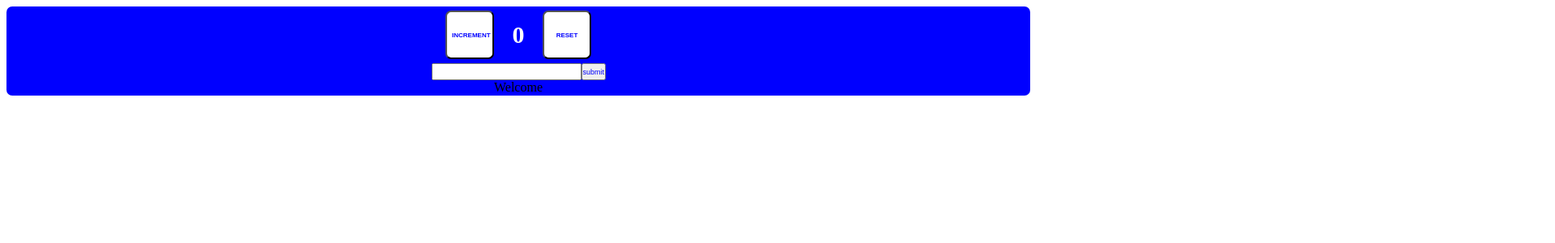
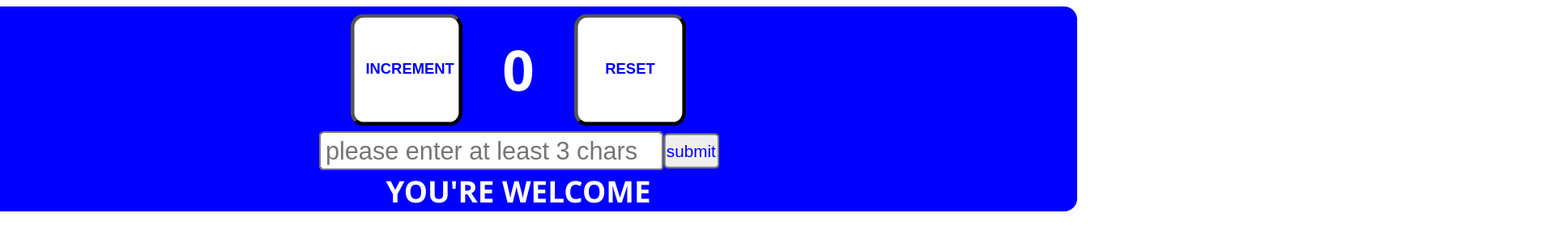
Before and after one commit to Arz-Gev/javascript-techx-lesson3, a plain HTML site: page index.html in a window 1280 px wide. Both pictures are taken after typing "Sample" into the empty fields and a click on the button "submit". Shown: the top 300 px of the page at 81% size, 1920 px wide, since content can reach past the window. Drawn offline with Linux system fonts and the light colour scheme.

Commit message:
fixed little issues, error is just message

```diff
--- a/index.html
+++ b/index.html
@@ -1,12 +1,23 @@
 <!DOCTYPE html>
-<html lang="en">
+<html lang="en" style="overflow: hidden">
   <head>
     <meta charset="UTF-8" />
     <meta name="viewport" content="width=device-width, initial-scale=1.0" />
     <title>Document</title>
+    <style>
+      input:focus {
+        outline: none;
+      }
+    </style>
   </head>
 
-  <body>
+  <body
+    style="
+      transform: scale(2.3);
+      transform-origin: top;
+      font-family: 'Segoe UI', sans-serif;
+    "
+  >
     <div
       style="
         display: flex;
@@ -15,8 +26,7 @@
         align-items: center;
         background-color: blue;
         border-radius: 7px;
-        max-width: 600px;
-        min-width: 100%;
+        width: 600px;
         height: 110px;
         margin: auto;
       "
@@ -78,13 +88,17 @@
       </div>
 
       <div style="display: flex; align-items: center; justify-content: center">
-        <input type="text" id="input" />
+        <input
+          type="text"
+          id="input"
+          placeholder="please enter at least 3 chars"
+        />
         <button
           id="subButton"
           type="button"
           style="
             width: 30px;
-            height: 21px;
+            height: 19px;
             margin: 0 0;
             color: blue;
             font-size: 9px;
--- a/main.js
+++ b/main.js
@@ -22,14 +22,19 @@ res.addEventListener("click", () => {
   disp.textContent = reset();
 });
 
+function pass() {
+  txtout.style.color = "white";
+  txtout.textContent = "YOU'RE WELCOME";
+}
+
+function miss() {
+  txtout.style.color = "red";
+  txtout.textContent = "ERROR: INPUT AT LEAST 3 CHARS";
+}
+
 sub.addEventListener("click", () => {
   let counter = txtinp.value.length;
-  if (counter > 2) {
-    txtout.style.color = "black";
-    txtout.textContent = "Welcome";
-    txtinp.value = "";
-  } else {
-    txtout.textContent = "Erorr: input should be at least 3 chars";
-    txtout.style.color = "red";
-  }
+  txtout.style.fontWeight = "600";
+  counter > 2 ? pass() : miss();
+  txtinp.value = "";
 });
```
Also changed, not shown: counter.js (+6 -2 lines).
